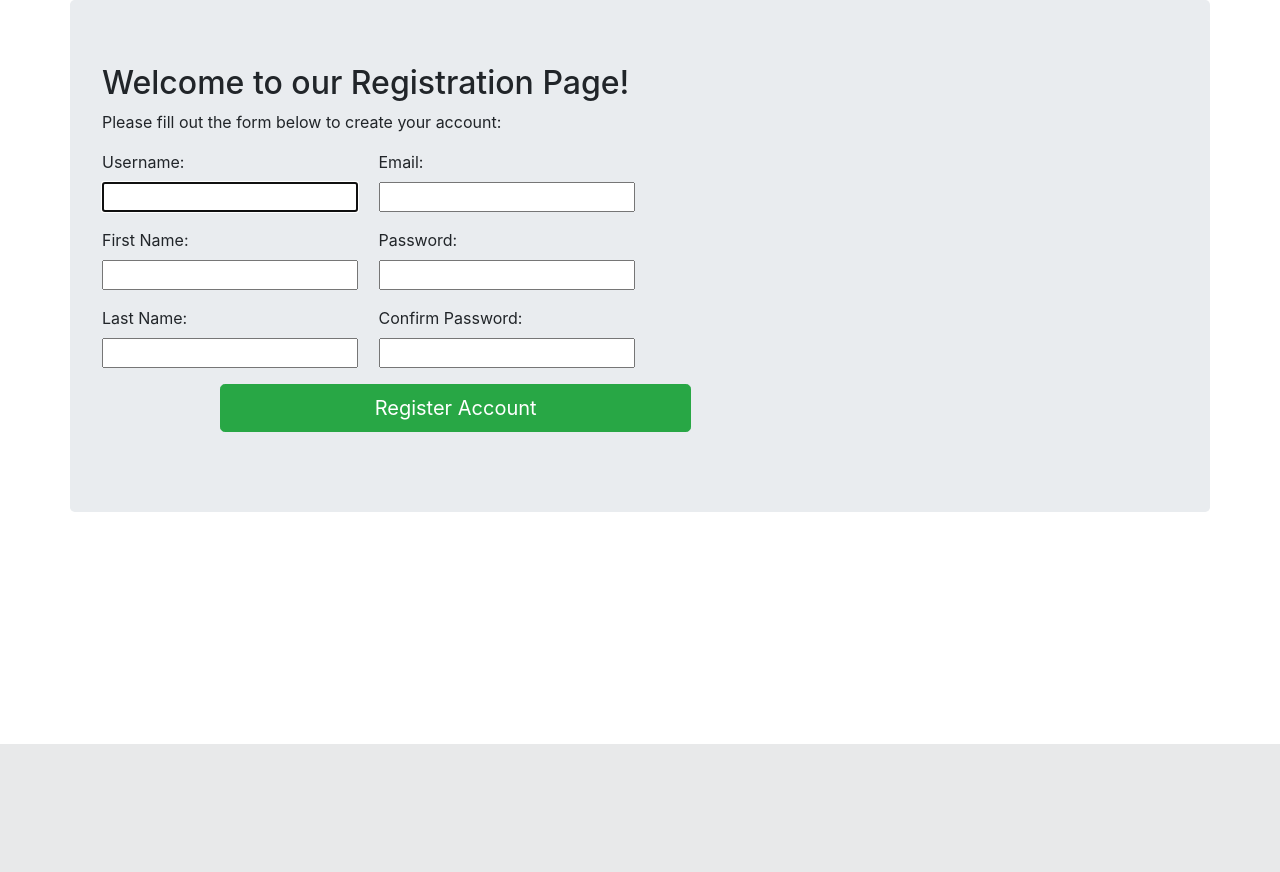
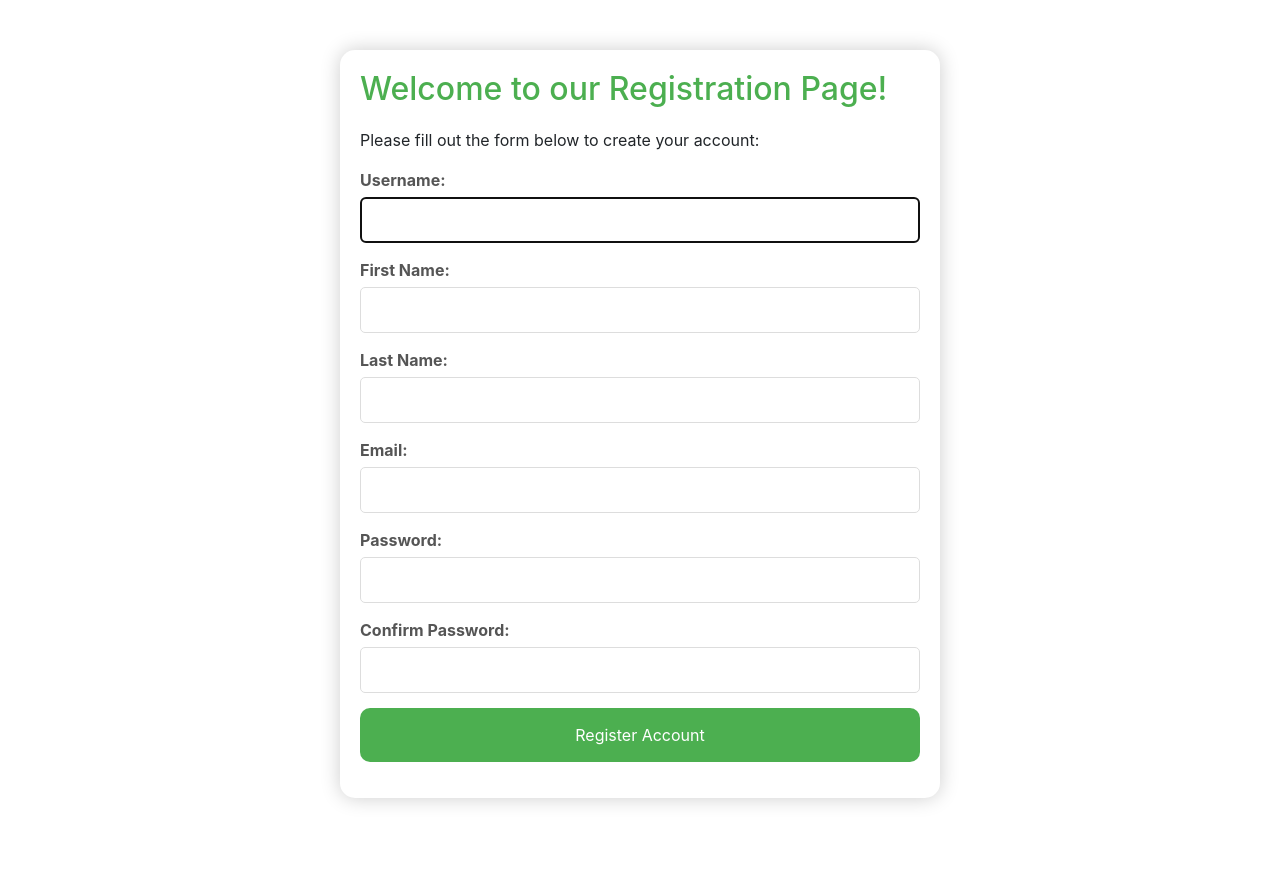
Before and after one commit to Aellun/quiz-application, a Django app: page /register/ in a window 1280 px wide. Shown: the part 56-928 px from the top of the page. Before the commit the page ends 800 px from the top, so only its background shows below. Run offline with Django 3.2, Linux system fonts and the light colour scheme; some libraries are stand-ins or nearby versions.

Commit message:
designed the registration form

```diff
--- a/quiz-application/Quiz/templates/Quiz/register.html
+++ b/quiz-application/Quiz/templates/Quiz/register.html
@@ -1,42 +1,88 @@
 {% extends 'Quiz/dependencies.html' %}
 {% load static %}
+
 {% block content %}
-<div class="container jumbotron">
+<div class="container">
+    <div class="main">
         <h2>Welcome to our Registration Page!</h2>
         <p>Please fill out the form below to create your account:</p>
         <form method="POST" action="" class="row">
             {% csrf_token %}
-        <div class="col-md-3">
-            <div class="form-group">
+            <div class="col-md-12">
                 <label for="id_username">Username:</label>
                 {{ form.username }}
             </div>
-            <div class="form-group">
+
+            <div class="col-md-12">
                 <label for="id_first_name">First Name:</label>
                 {{ form.first_name }}
             </div>
-            <div class="form-group">
+            <div class="col-md-12">
                 <label for="id_last_name">Last Name:</label>
                 {{ form.last_name }}
             </div>
-        </div>
-        <div class="col-md-2">
-            <div class="form-group">
+            <div class="col-md-12">
                 <label for="id_email">Email:</label>
                 {{ form.email }}
             </div>
-            <div class="form-group">
+            <div class="col-md-12">
                 <label for="id_password1">Password:</label>
                 {{ form.password1 }}
             </div>
-            <div class="form-group">
+            <div class="col-md-12">
                 <label for="id_password2">Confirm Password:</label>
                 {{ form.password2 }}
             </div>
-        </div>
-        <div class="col-md-8  text-center">
-            <input class="btn btn-lg btn-success col-md-8" type="submit" value="Register Account">
+            <div class="col-md-12 text-center">
+                <button class="btn btn-lg btn-success" type="submit">Register Account</button>
             </div>
         </form>
     </div>
+</div>
+
+<style>
+    .main {
+        background-color: #fff;
+        border-radius: 15px;
+        box-shadow: 0 0 20px rgba(0, 0, 0, 0.2);
+        padding: 20px;
+        width: 600px;
+        margin: 50px auto;
+    }
+
+    h2 {
+        color: #4caf50;
+        margin-bottom: 20px;
+    }
+
+    label {
+        display: block;
+        margin-bottom: 5px;
+        color: #555;
+        font-weight: bold;
+    }
+
+    input[type="text"],
+    input[type="email"],
+    input[type="password"],
+    select {
+        width: 100%;
+        margin-bottom: 15px;
+        padding: 10px;
+        box-sizing: border-box;
+        border: 1px solid #ddd;
+        border-radius: 5px;
+    }
+
+    button[type="submit"] {
+        padding: 15px;
+        border-radius: 10px;
+        border: none;
+        background-color: #4caf50;
+        color: white;
+        cursor: pointer;
+        width: 100%;
+        font-size: 16px;
+    }
+</style>
 {% endblock %}
```
Also changed, not shown: quiz-application/Quiz/templates/Quiz/login.html (+56 -16 lines). Lines whose indentation alone changed are shown as unchanged.
